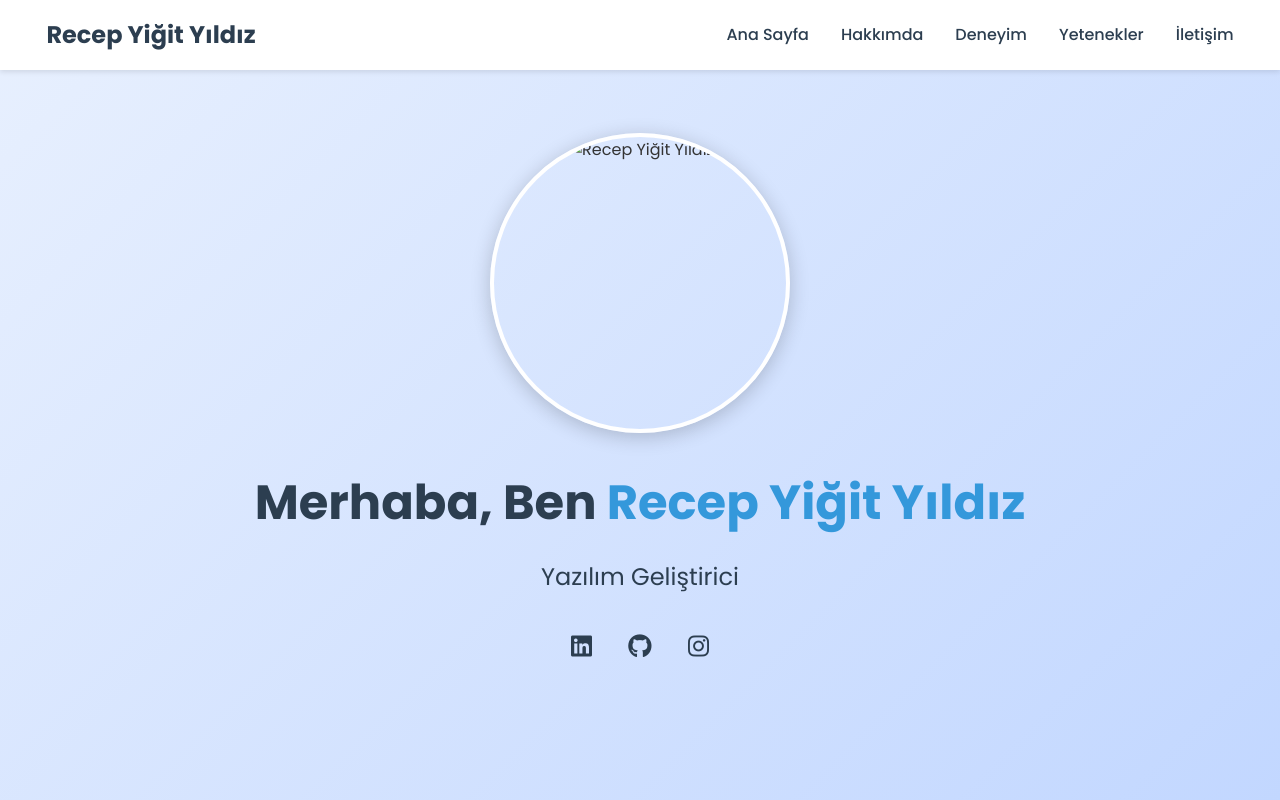
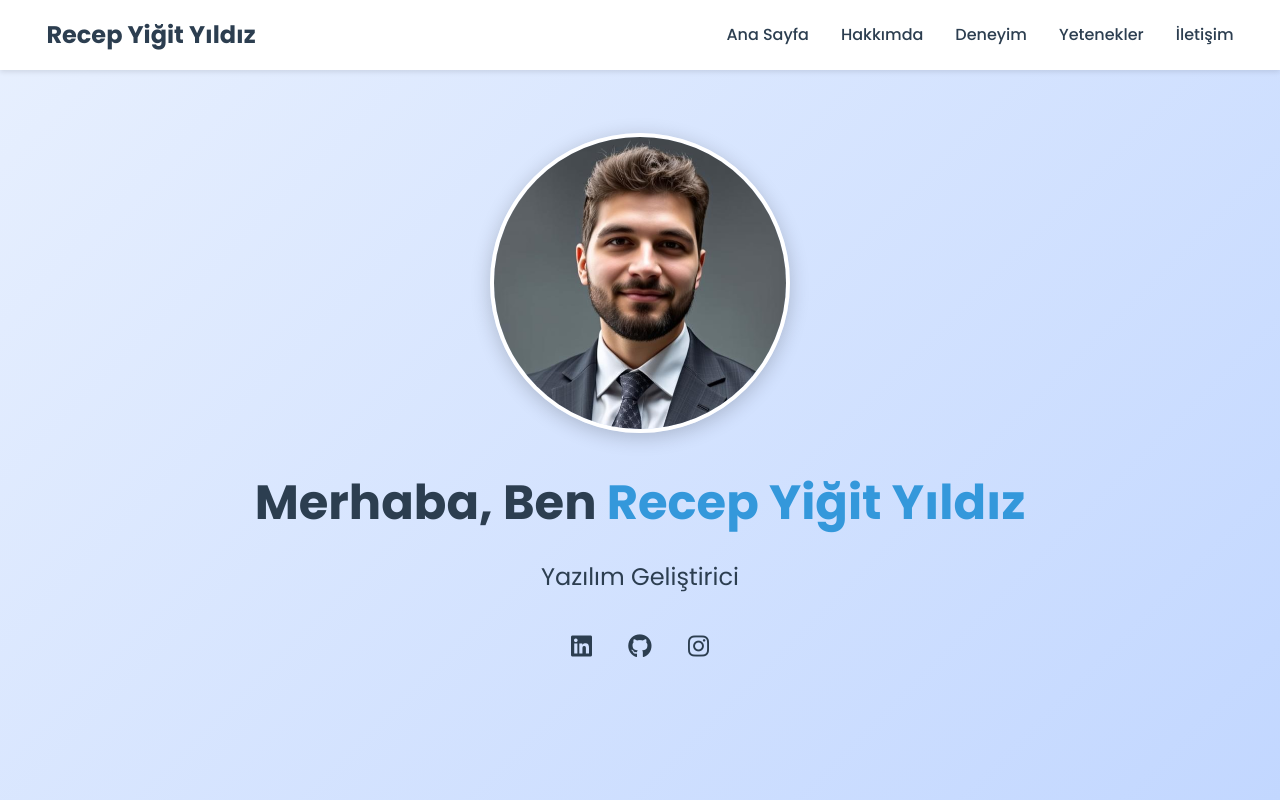
Before and after one commit to BuminKhan/my_resume, a plain HTML site: page index.html in a window 1280 px wide. Shown: the top 800 px of the page. Drawn offline with Linux system fonts and the light colour scheme; files that its build step writes are made by us from their sources.

Commit message:
Update index.html

```diff
--- a/index.html
+++ b/index.html
@@ -31,7 +31,7 @@
         <section id="home" class="hero">
             <div class="hero-content">
                 <div class="profile-image">
-                    <img src="images/Linkedin.jpg" alt="Recep Yiğit Yıldız">
+                    <img src="Linkedin.jpg" alt="Recep Yiğit Yıldız">
                 </div>
                 <h1>Merhaba, Ben <span class="highlight">Recep Yiğit Yıldız</span></h1>
                 <p class="title">Yazılım Geliştirici</p>
```
